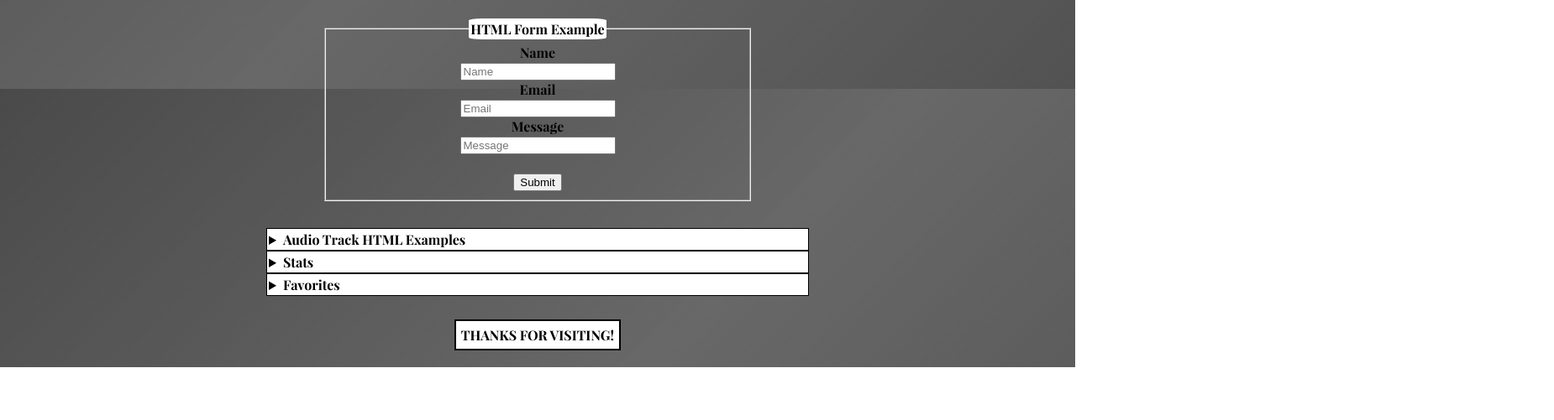
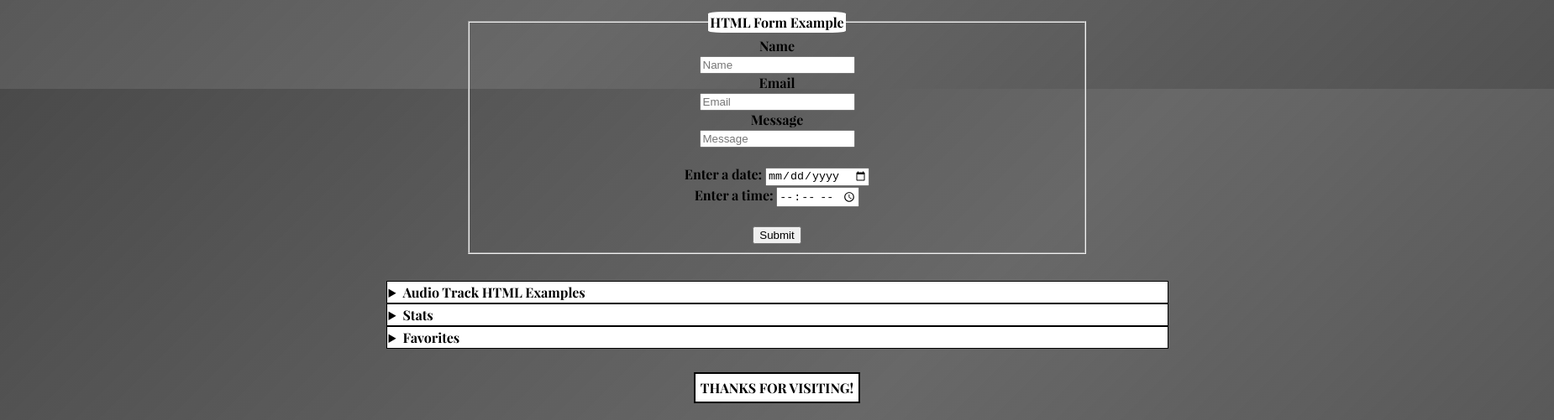
Before and after one commit to walterlee7/covalencelab1, a plain HTML site: page index.html in a window 1280 px wide. Shown: the part 2294-2795 px from the top of the page at 84% size, 1850 px wide, since content can reach past the window. Before the commit the page ends 2732 px from the top, so only its background shows below. Drawn offline with Linux system fonts and the light colour scheme.

Commit message:
added more form inputs; fixed browser resize issue

```diff
--- a/index.html
+++ b/index.html
@@ -182,6 +182,17 @@
                 <br>
                 <input type="text" placeholder="Message" value="">
                 <br>
+                <br>
+                <form>
+                    <div>
+                        <label for="date">Enter a date:</label>
+                        <input id="date" type="date">
+                    </div>
+                    <div>
+                        <label for="time">Enter a time:</label>
+                        <input id="time" type="time">
+                    </div>
+                </form>
                 <br>
                 <button type="button" onclick="alert('Hello World!')">Submit</button>
             </fieldset>
--- a/resume.css
+++ b/resume.css
@@ -3,7 +3,7 @@ html, body {
     margin: 0;
     padding: 0;
     font-size: 16px;
-    width: 100%;
+    min-width: 1850px;
     height: 100%;
     background: rgba(74,74,74,1);
     background: -webkit-gradient(left top, right bottom, color-stop(0%, rgba(74,74,74,1)), color-stop(24%, rgba(71,71,71,0.91)), color-stop(53%, rgba(69,69,69,0.81)), color-stop(100%, rgba(82,82,82,1)));
```
